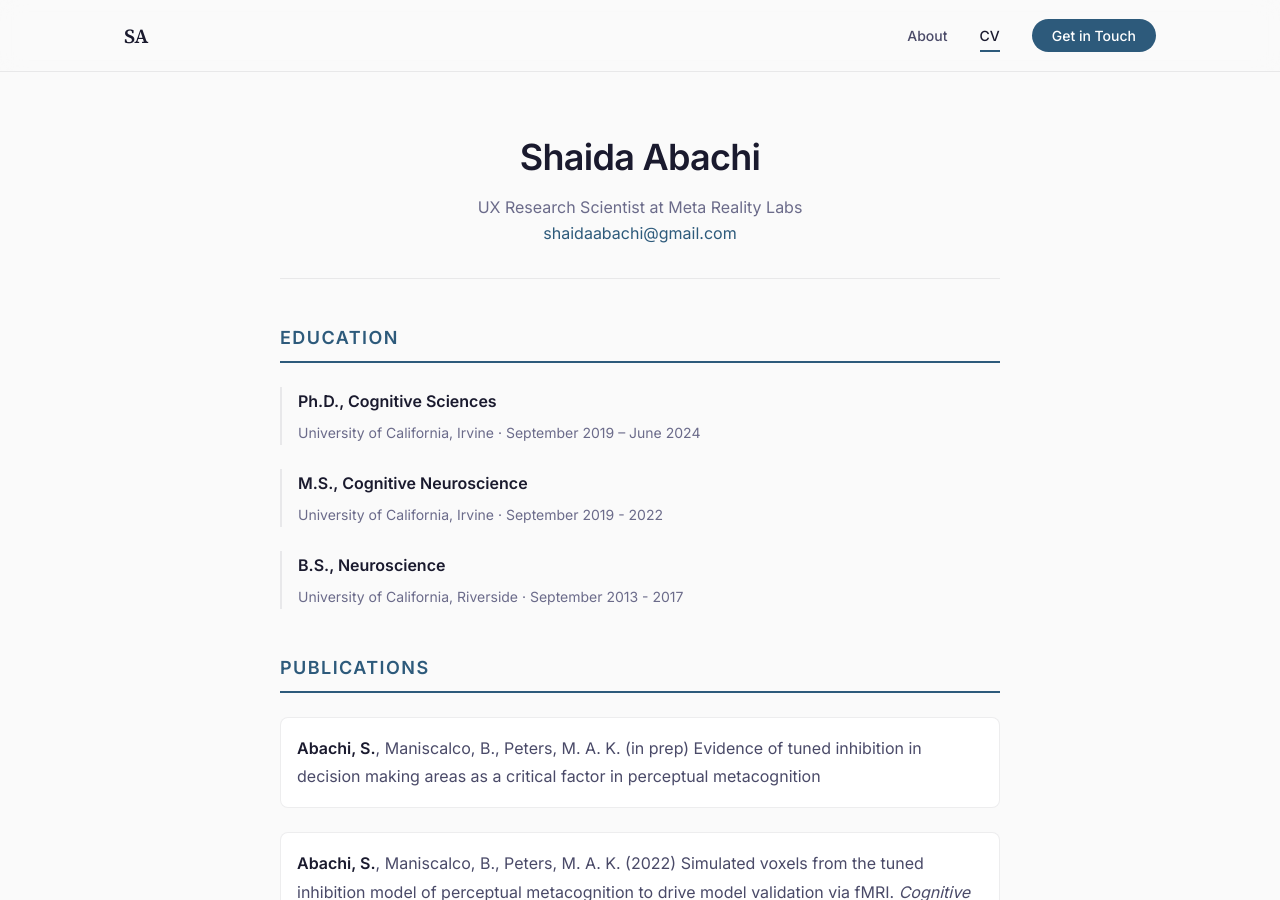
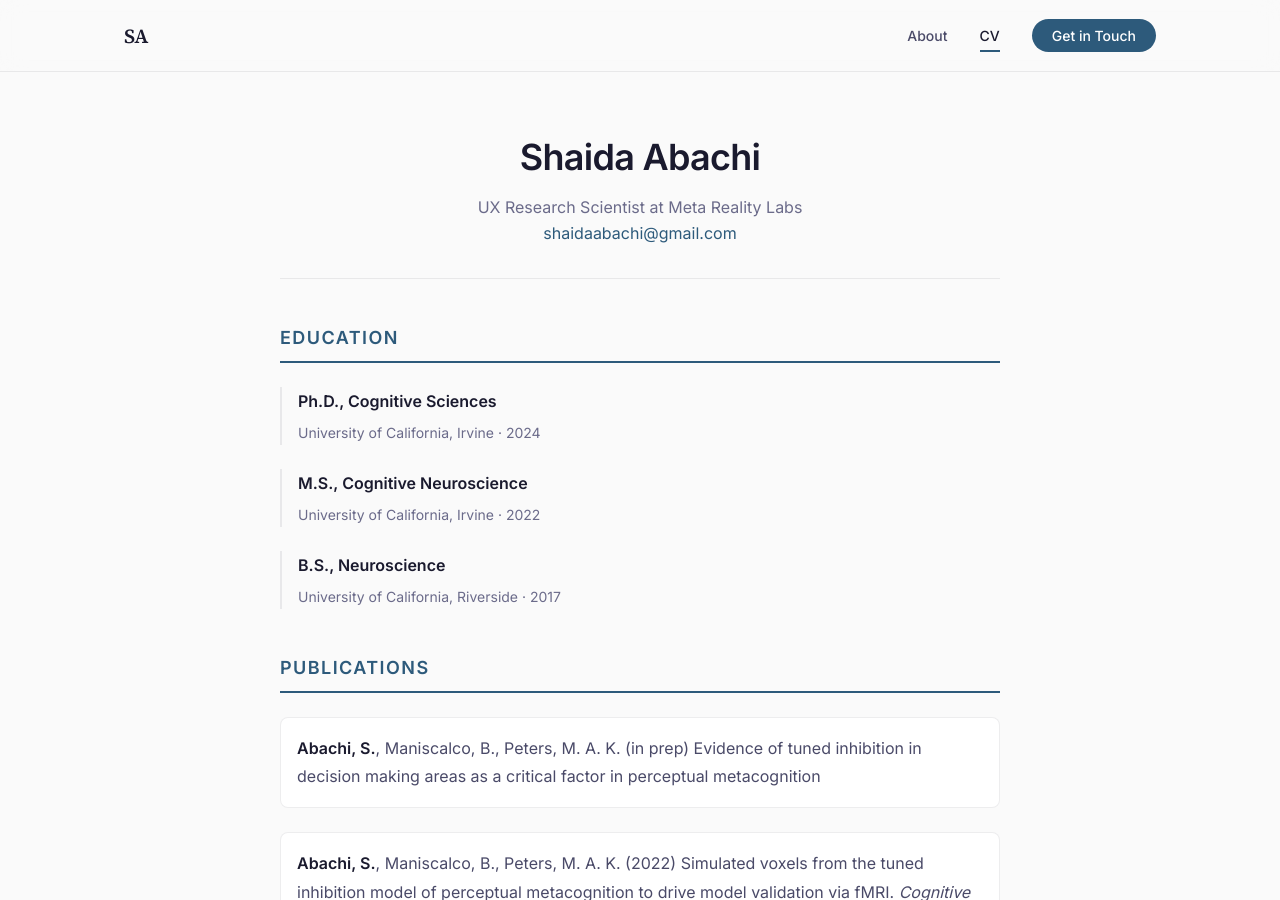
Before and after one commit to shaida-abachi/shaida-abachi.github.io, a Jekyll site: the page built from cv/index.html, in a window 1280 px wide and 900 px high. Built offline with Jekyll 4.4.1, drawn with Linux system fonts in a browser that asks for light colours.

Commit message:
Update index.html

```diff
--- a/cv/index.html
+++ b/cv/index.html
@@ -17,17 +17,17 @@ title: CV | Shaida Abachi
 
     <div class="cv-item">
       <p class="cv-item-title">Ph.D., Cognitive Sciences</p>
-      <p class="cv-item-subtitle">University of California, Irvine · September 2019 – June 2024</p>
+      <p class="cv-item-subtitle">University of California, Irvine · 2024</p>
     </div>
 
     <div class="cv-item">
       <p class="cv-item-title">M.S., Cognitive Neuroscience</p>
-      <p class="cv-item-subtitle">University of California, Irvine · September 2019 - 2022</p>
+      <p class="cv-item-subtitle">University of California, Irvine · 2022</p>
     </div>
 
     <div class="cv-item">
       <p class="cv-item-title">B.S., Neuroscience</p>
-      <p class="cv-item-subtitle">University of California, Riverside · September 2013 - 2017</p>
+      <p class="cv-item-subtitle">University of California, Riverside · 2017</p>
     </div>
   </section>
 
```
